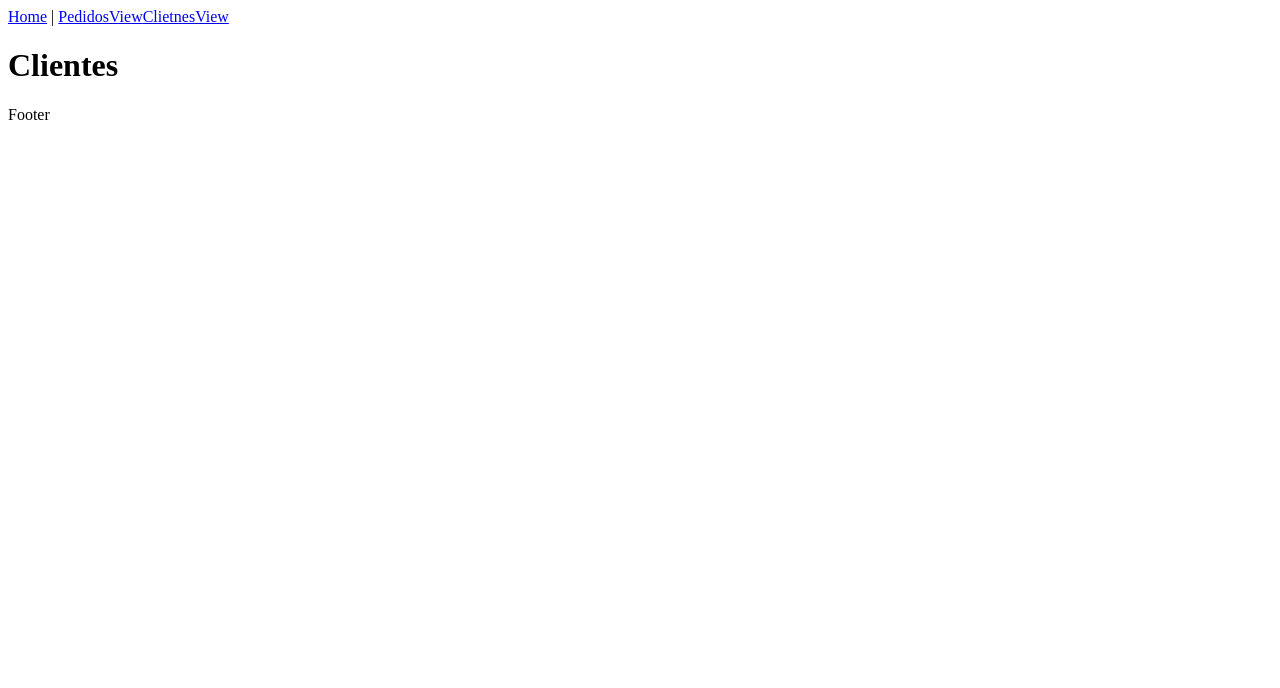
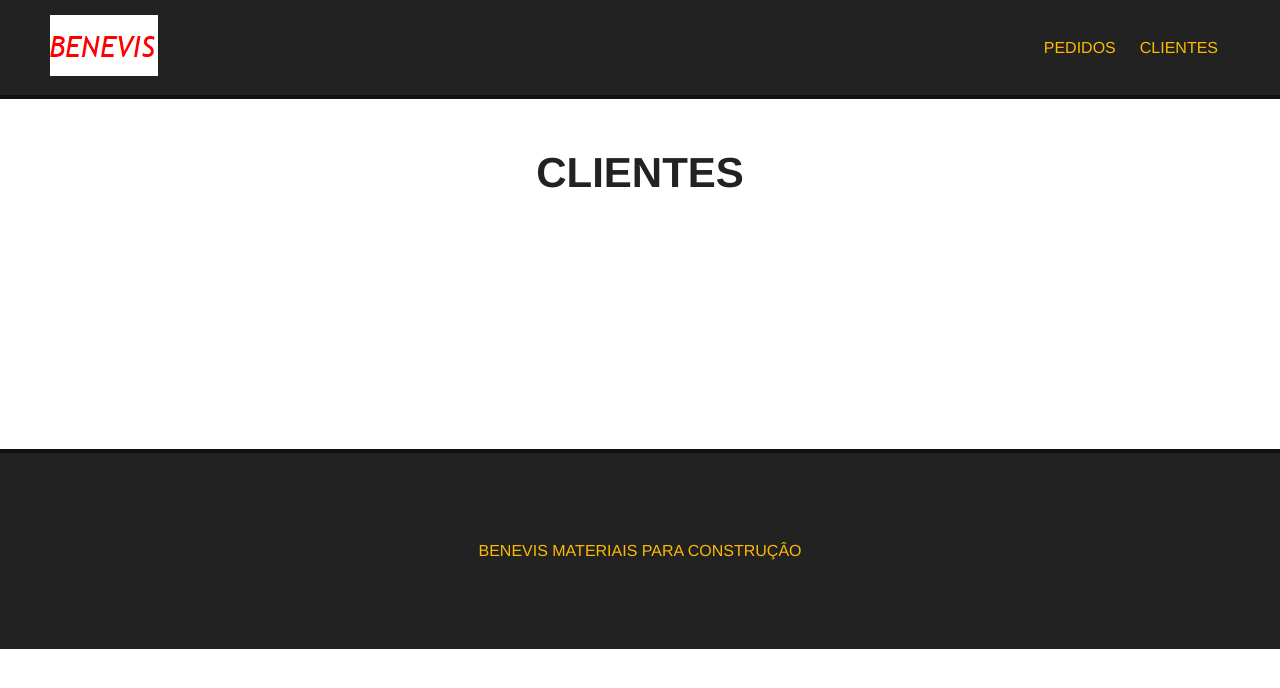
Before and after one commit to matheus-segalla/pdv-vue, a Vue app: page /clientes in a window 1280 px wide. Shown: the top 688 px of the page. Built offline with nearby package versions, Linux system fonts and the light colour scheme.

Commit message:
nav e footer

```diff
--- a/package.json
+++ b/package.json
@@ -7,6 +7,8 @@
     "build": "vue-cli-service build"
   },
   "dependencies": {
+    "@babel/core": "^7.24.6",
+    "@babel/preset-env": "^7.24.6",
     "core-js": "^3.8.3",
     "vue": "^3.2.13",
     "vue-router": "^4.0.3"
--- a/src/App.vue
+++ b/src/App.vue
@@ -1,5 +1,5 @@
 <template>
-  <Navbar />
+  <Navbar :logo="logo_src" :alt="app_name"/>
   <router-view/>
   <Footer />
 </template>
@@ -12,10 +12,33 @@
   components: {
     Navbar,
     Footer
+  },
+  data(){
+    return{
+      logo_src: "/img/logo.png",
+      app_name: "Faça seu pedido"
+    }
   }
 }
 </script>
 <style>
+* {
+  font-family: Helvetica;
+  padding: 0;
+  margin: 0;
+  box-sizing: border-box;
+}
 
+.main-container {
+  margin: 50px;
+  min-height: 250px;
+}
+
+h1 {
+  text-align: center;
+  font-size: 42px;
+  margin-bottom: 30px;
+  color: #222;
+}
 
 </style>
--- a/src/components/Footer.vue
+++ b/src/components/Footer.vue
@@ -1,8 +1,23 @@
 <template>
-<p>Footer</p>
+    <footer id="footer">
+        <p>BENEVIS MATERIAIS PARA CONSTRUÇÂO</p>
+    </footer>
 </template>
 <script>
 export default {
     name: "Footer"
 }
 </script>
+
+<style>
+#footer {
+    height: 200px;
+    background-color: #222;
+    border-top: 4px solid #111;
+    color: #FCBA03;
+    display: flex;
+    align-items: center;
+    justify-content: center;
+    width: 100%;
+}
+</style>
--- a/src/components/Navbar.vue
+++ b/src/components/Navbar.vue
@@ -1,19 +1,46 @@
 <template>
-<nav>
-    <router-link to="/">Home</router-link> |
-    <router-link to="/pedidos">PedidosView</router-link>
-    <router-link to="/clientes">ClietnesView</router-link>
-  </nav>
+  <div id="nav">
+    <router-link to="/" id="logo-url">
+      <img :src="logo" :alt="alt" i="logo">
+    </router-link>
+    <router-link to="/pedidos">PEDIDOS</router-link>
+    <router-link to="/clientes">CLIENTES</router-link>
+  </div>
 </template>
 
 
 <script>
 export default{
-    name: "Navbar"
+    name: "Navbar",
+    props: ["logo", "alt"]
 }
 </script>
 
 
-<style>
+<style scoped>
+#nav {
+  background-color: #222;
+  border-bottom: 4px solid #111;
+  padding: 15px 50px;
+  display: flex;
+  justify-content: flex-end;
+  align-items: center;
+}
+
+#nav #logo-url {
+  margin: auto;
+  margin-left: 0;
+}
+
+#nav a {
+  color: #FCBA03;
+  text-decoration: none;
+  margin: 12px;
+  transition: .5s;
+}
+
+#nav a:hover {
+  color: #fff;
+}
 
 </style>
--- a/src/views/ClientesView.vue
+++ b/src/views/ClientesView.vue
@@ -1,6 +1,6 @@
 <template>
-    <div>
-      <h1>Clientes</h1>
+    <div class="main-container">
+      <h1>CLIENTES</h1>
     </div>
   </template>
 
--- a/src/views/HomeView.vue
+++ b/src/views/HomeView.vue
@@ -1,6 +1,6 @@
 <template>
-  <div class="home">
-    <h1>home
+  <div class="main-container">
+    <h1>HOME
     </h1>
   </div>
 </template>
--- a/src/views/PedidosView.vue
+++ b/src/views/PedidosView.vue
@@ -1,6 +1,6 @@
 <template>
-    <div>
-      <h1>Pedidos</h1>
+    <div class="main-container">
+      <h1>PEDIDOS</h1>
     </div>
   </template>
 
```
Also changed, not shown: public/img/logo.png (added), 1 other file (tests, documents, lock files or other folders).
